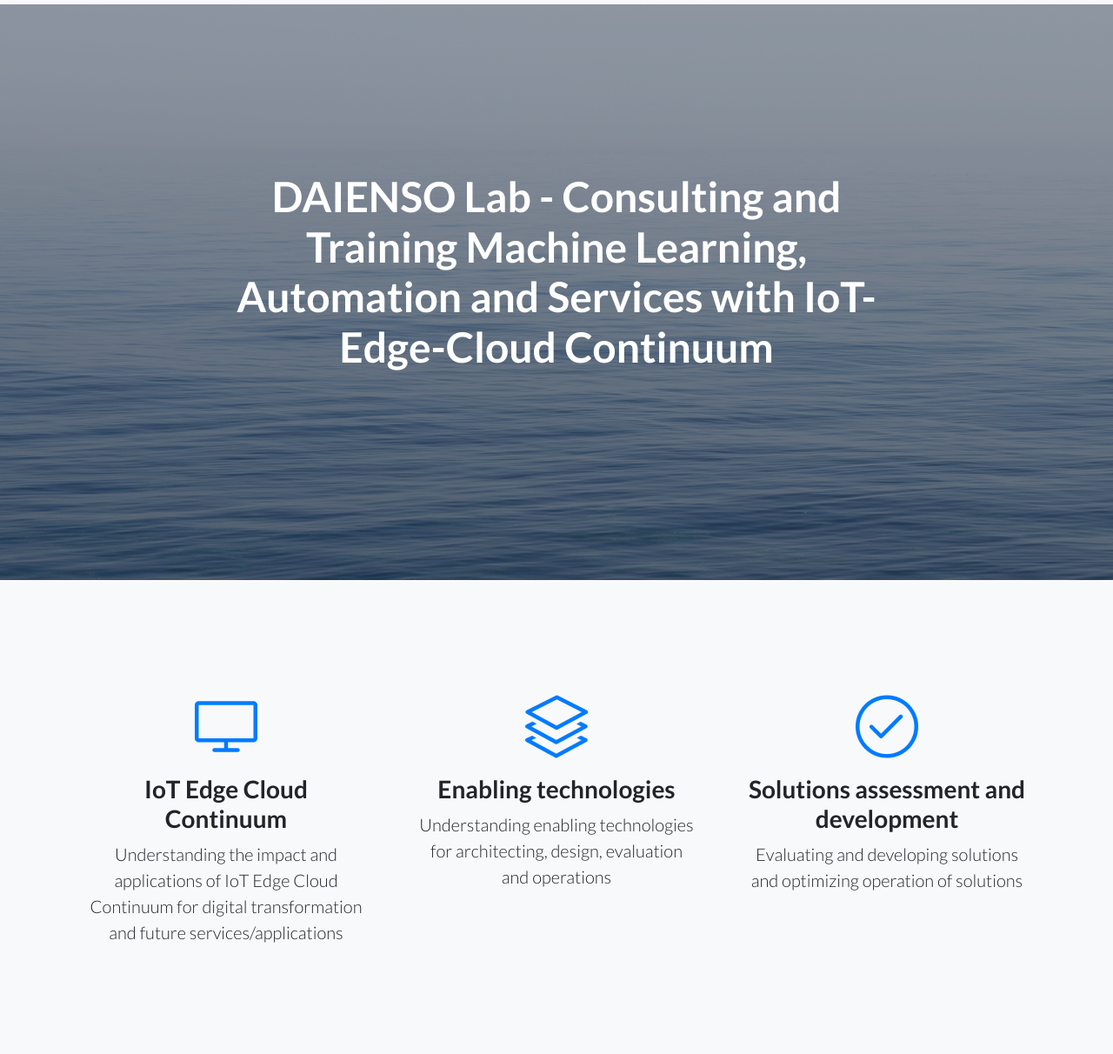
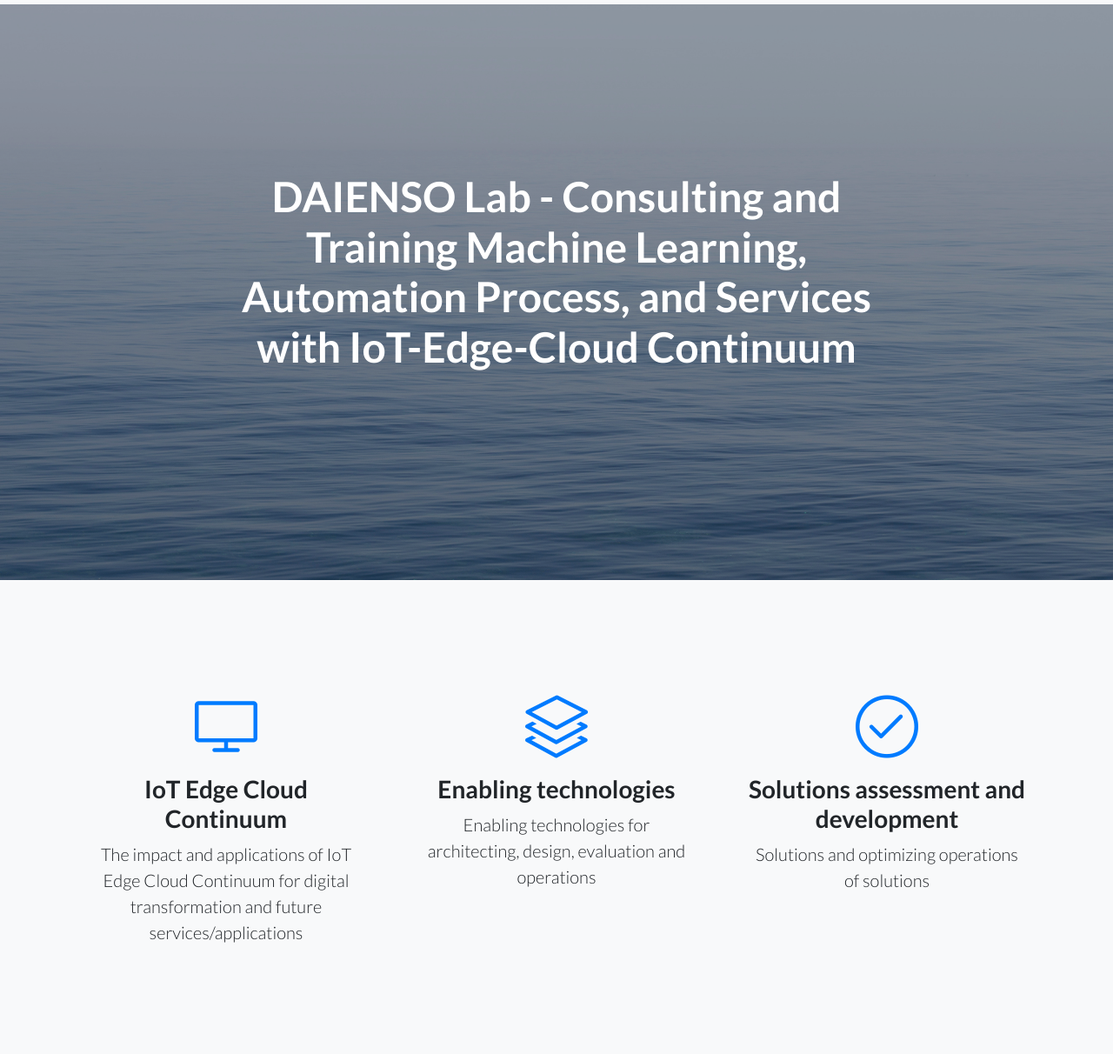
Before and after one commit to daienso/daienso.github.io, a website: page index_en.html in a window 1280 px wide. Shown: the part 51-1263 px from the top of the page at 87% size. Drawn offline with nearby package versions, Linux system fonts and the light colour scheme; files that its build step writes are made by us from their sources.

Commit message:
wording a bit

```diff
--- a/index_en.html
+++ b/index_en.html
@@ -40,7 +40,7 @@
       <div class="container">
         <div class="row">
           <div class="col-xl-9 mx-auto">
-            <h1 class="mb-5">DAIENSO Lab - Consulting and Training Machine Learning, Automation and Services  with  IoT-Edge-Cloud Continuum</h1>
+            <h1 class="mb-5">DAIENSO Lab - Consulting and Training Machine Learning, Automation Process, and Services  with  IoT-Edge-Cloud Continuum</h1>
           </div>
         </div>
       </div>
@@ -56,7 +56,7 @@
                 <i class="icon-screen-desktop m-auto text-primary"></i>
               </div>
               <h3>IoT Edge Cloud Continuum</h3>
-              <p class="lead mb-0">Understanding the impact and applications of IoT Edge Cloud Continuum for digital transformation and future services/applications</p>
+              <p class="lead mb-0">The impact and applications of IoT Edge Cloud Continuum for digital transformation and future services/applications</p>
             </div>
           </div>
           <div class="col-lg-4">
@@ -65,7 +65,7 @@
                 <i class="icon-layers m-auto text-primary"></i>
               </div>
               <h3>Enabling technologies</h3>
-              <p class="lead mb-0">Understanding enabling technologies for architecting, design, evaluation and operations</p>
+              <p class="lead mb-0">Enabling technologies for architecting, design, evaluation and operations</p>
             </div>
           </div>
           <div class="col-lg-4">
@@ -74,7 +74,7 @@
                 <i class="icon-check m-auto text-primary"></i>
               </div>
               <h3>Solutions assessment and development</h3>
-              <p class="lead mb-0">Evaluating and developing solutions and optimizing operation of solutions</p>
+              <p class="lead mb-0">Solutions and optimizing operations of solutions</p>
             </div>
           </div>
         </div>
```
Also changed, not shown: index.html (+2 -2 lines).
